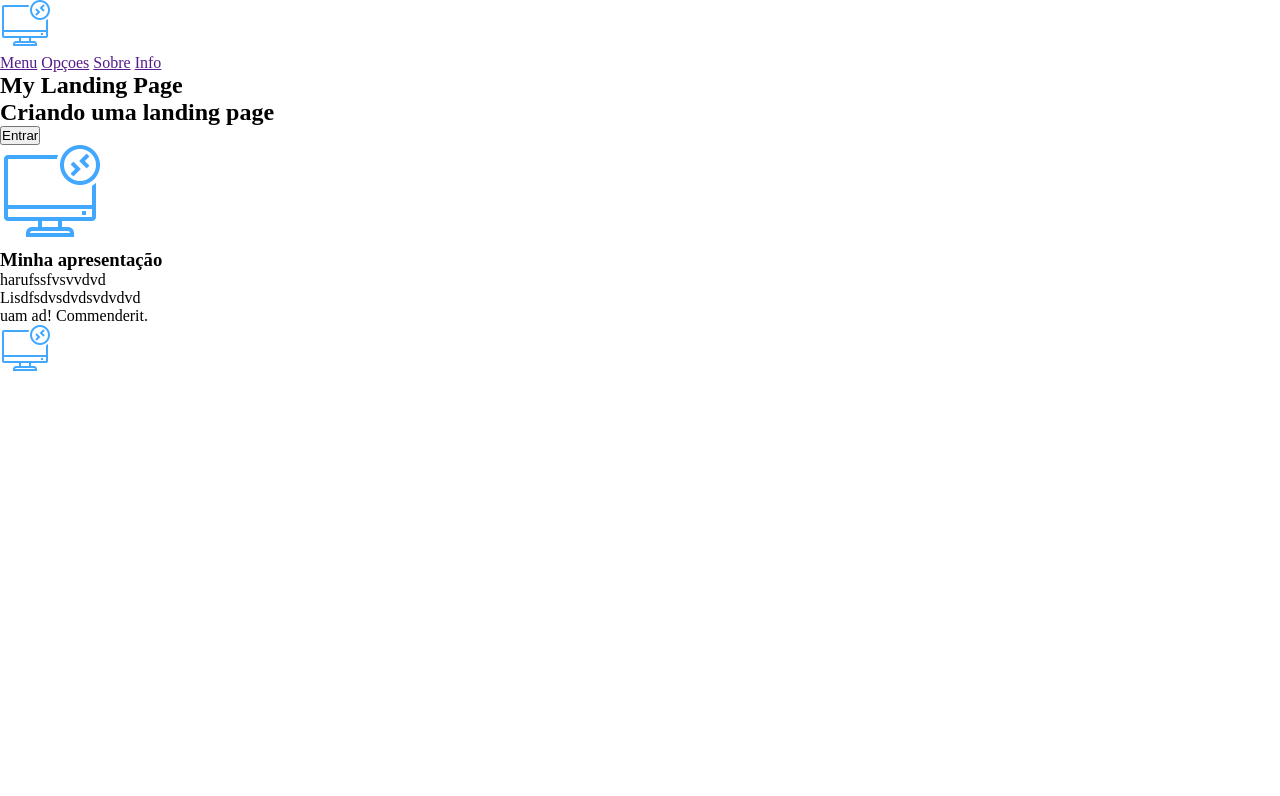
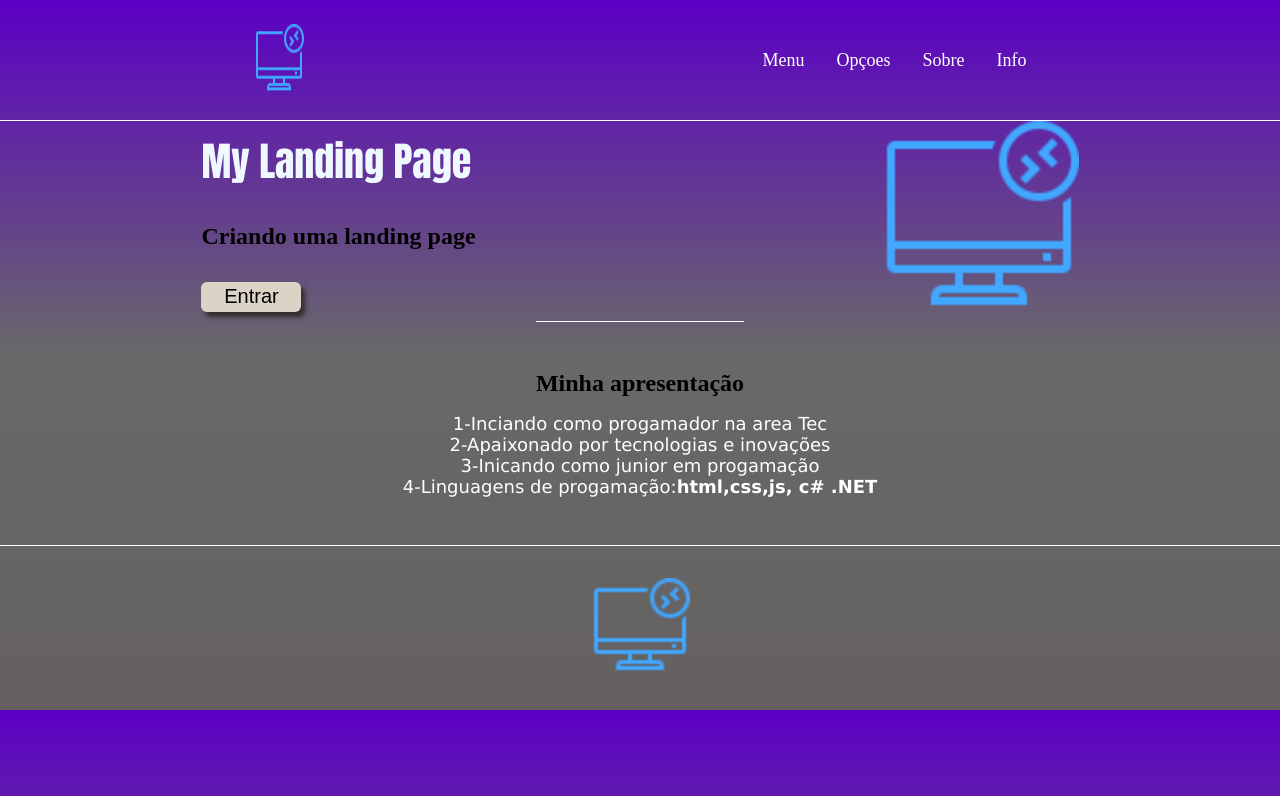
Before and after one commit to Wendel100/My_LandingPage, a plain HTML site: page index.html in a window 1280 px wide. Drawn offline with Linux system fonts and the light colour scheme.

Commit message:
version 1.0.1

```diff
--- a/index.html
+++ b/index.html
@@ -28,9 +28,10 @@
         </section>
         <section class="conteudo-principal-secundario">
             <h3 class="conteudo-principal-secundario-titulo">Minha apresentação</h3>
-            <p class="conteudo-principal-secundario-paragrafo"> harufssfvsvvdvd</p>
-            <p class="conteudo-principal-secundario-paragrafo">Lisdfsdvsdvdsvdvdvd</p>
-            <p class="conteudo-principal-secundario-paragrafo">uam ad! Commenderit.</p>
+            <p class="conteudo-principal-secundario-paragrafo">1-Inciando como progamador na area Tec</p>
+            <p class="conteudo-principal-secundario-paragrafo">2-Apaixonado por tecnologias e inovações</p>
+            <p class="conteudo-principal-secundario-paragrafo">3-Inicando como junior em progamação</p>
+            <p class="conteudo-principal-secundario-paragrafo">4-Linguagens de progamação:<strong>html,css,js, c# .NET</strong></p>
         </section>
     </main>
     <footer class="rodape">
--- a/src/css/css.css
+++ b/src/css/css.css
@@ -1,4 +1,104 @@
 *{
     margin: 0;
     padding: 0;
+    box-sizing: border-box;
+    text-decoration: none;
+}body{
+    font-size: 100%;
+    background: linear-gradient(rgb(92, 0, 197),rgb(105, 105, 105),rgb(100, 96, 96));
 }
+.cabecalho{
+    display: flex;
+    flex-direction: row;
+    align-items: center;
+    justify-content: space-around;
+    padding: 24px;
+}
+.cabecalho-image{
+    height: 72px;
+}
+.cabecalho-menu{
+    display: flex;
+    gap: 32px;
+}
+.cabecalho-item{
+    font-family: 'Times New Roman', Times, serif;
+    color: rgb(255, 255, 255);
+    font-weight: 400;
+    font-size: 18px;
+}
+.conteudo{
+    margin-bottom: 48px;
+    border-top: 0.4px solid white;
+}
+.conteudo-principal{
+    display: flex;
+    flex-direction: row;
+    align-items: center;
+    justify-content: space-around;
+}
+.conteudo-escrito{
+display: flex;
+flex-direction: column;
+gap: 32px;
+}
+.conteudo-escrito-titulo{
+    font-family: Impact, Haettenschweiler, 'Arial Narrow Bold', sans-serif;
+    font-weight: 400;
+    font-size: 40px;
+    color: aliceblue;
+}
+.conteudo-escrito-botao{
+    background-color:#dbd3c6;
+    width: 100px;
+    height: 30px;
+    border:none;
+    box-shadow: 4px 5px 4px rgb(49, 48, 48);
+    font-family: Arial, Helvetica, sans-serif;
+    font-weight: 400;
+    font-size: 20px;
+    color: #000000;
+    border-radius: 6px;
+}
+.conteudo-principal-imagem{
+    height: 200px;
+}
+.conteudo-secundario{
+    display: flex;
+    flex-direction: column;
+    align-items: center;
+    gap: 24px;
+    margin-top: 48px;
+}
+.conteudo-principal-secundario{
+    display: flex;
+    flex-direction: column;
+    align-items: center;
+}
+.conteudo-principal-secundario-titulo{
+border-top: 0.4px solid white;
+padding-top: 48px;
+font-size: 24px;
+margin-bottom: 16px;
+}
+.conteudo-principal-secundario-paragrafo{
+    font-family: Verdana, Geneva, Tahoma, sans-serif;
+    font-weight: 300;
+    font-size: 18px;
+    color: rgb(255, 255, 255);
+}.rodape{
+    padding: 32px;
+    border-top: 0.4px solid white;
+}
+.rodape-image{
+    height: 100px;
+    width: 100px;
+    display: block;
+    margin: 0 auto;
+}
+.conteudo-escrito-botao:hover{
+    background-color: #cbb2f3;
+}
+.cabecalho-item:hover{
+    background-color: #cbb2f3;
+}
```
Also changed, not shown: src/image/headphones-3085681_640.jpg (added), src/image/istockphoto-1385099270-1024x1024.jpg (added), src/image/laptop-5673901_640.jpg (added).
